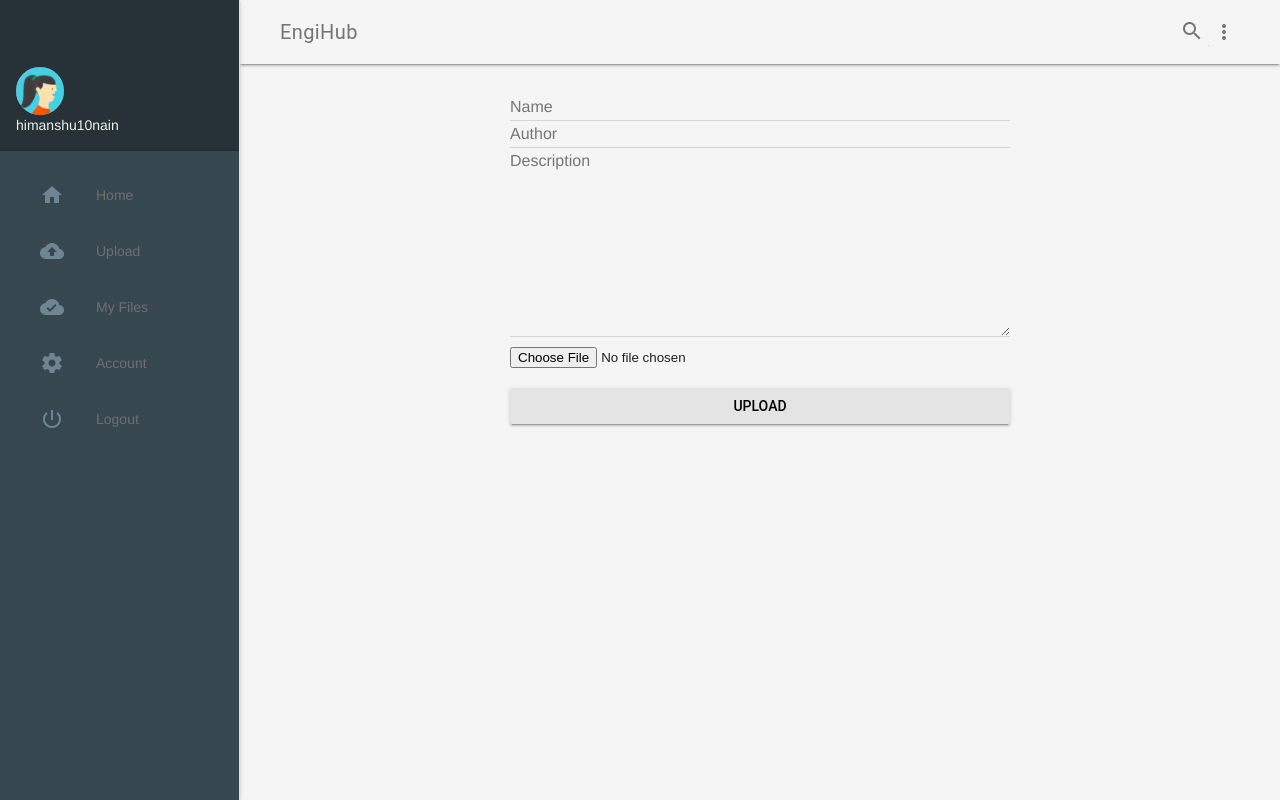
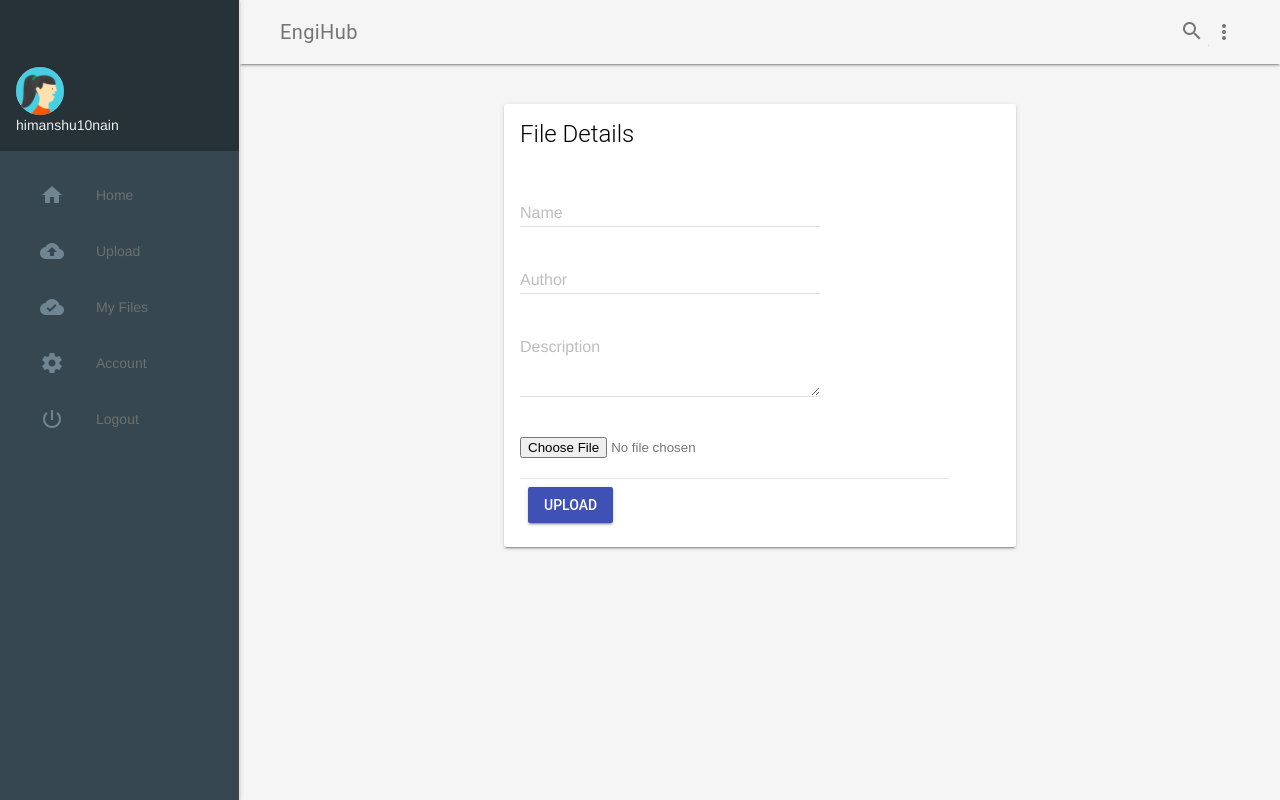
Before and after one commit to himanshu-nain/EngiHub, a Django app: page /upload/ in a window 1280 px wide. Run offline with Django 3.2, Linux system fonts and the light colour scheme; a user stored in the database is signed in; some libraries are stand-ins or nearby versions.

Commit message:
Frontend changes

```diff
--- a/main/forms.py
+++ b/main/forms.py
@@ -18,9 +18,9 @@
 
 
 class FileForm(forms.ModelForm):
-    name = forms.CharField(widget=forms.TextInput(attrs={'placeholder': 'Name', 'class': 'mdl-textfield__input'}))
-    author = forms.CharField(widget=forms.TextInput(attrs={'placeholder': 'Author', 'class': 'mdl-textfield__input'}))
-    desc = forms.CharField(widget=forms.Textarea(attrs={'placeholder': 'Description', 'class': 'mdl-textfield__input'}))
+    name = forms.CharField(widget=forms.TextInput(attrs={'class': 'mdl-textfield__input'}))
+    author = forms.CharField(widget=forms.TextInput(attrs={'class': 'mdl-textfield__input'}))
+    desc = forms.CharField(widget=forms.Textarea(attrs={'class': 'mdl-textfield__input','rows':'3'}), label='Description')
 
     class Meta:
         model = File
--- a/templates/file/upload.html
+++ b/templates/file/upload.html
@@ -1,23 +1,36 @@
 {% extends 'dashboard/base-login.html' %}
 {% block title %}Upload | EngiHub{% endblock %}
 {% load static staticfiles %}
- {% block stylesheets %}
 
-    <link rel="stylesheet" href={% static "file/style.css" %}>
-
+{% block stylesheets %}
+    <style>
+      .demo-card-wide.mdl-card {
+          width: 512px;
+          margin: 0 auto;
+          margin-top: 40px;
+  }
+    </style>
 {% endblock %}
 
 {% block content %}
 
-
-  <form role="form" action="" method="post" enctype="multipart/form-data">
-    {% csrf_token %}
-    {% for field in form %}
-        {{ field }}
-    {% endfor %}
-    <div class="form-group">
-        <button class="mdl-button mdl-js-button mdl-button--raised" type="submit">Upload</button>
+    <div class="demo-card-wide mdl-card mdl-shadow--2dp mdl-card--horizontal">
+        <div class="mdl-card__title">
+            <h2 class="mdl-card__title-text">File Details</h2>
+        </div>
+        <div class="mdl-card__supporting-text">
+            <form role="form" action="" method="post" enctype="multipart/form-data">
+                {% csrf_token %}
+                {% for field in form %}
+                    <div class="mdl-textfield mdl-js-textfield mdl-textfield--floating-label">
+                        {{ field | cut:"required"}}
+                        <label class="mdl-textfield__label" for="name">{{ field.label|cut:"File" }}</label>
+                    </div>
+                {% endfor %}
+                <div class="mdl-card__actions mdl-card--border">
+                    <button class="mdl-button mdl-js-button mdl-button--raised mdl-js-ripple-effect mdl-button--colored" type="submit">Upload</button>
+                </div>
+            </form>
+        </div>
     </div>
-  </form>
-
 {% endblock %}
```
Also changed, not shown: templates/dashboard/dashboard.html (+17 -4 lines).
